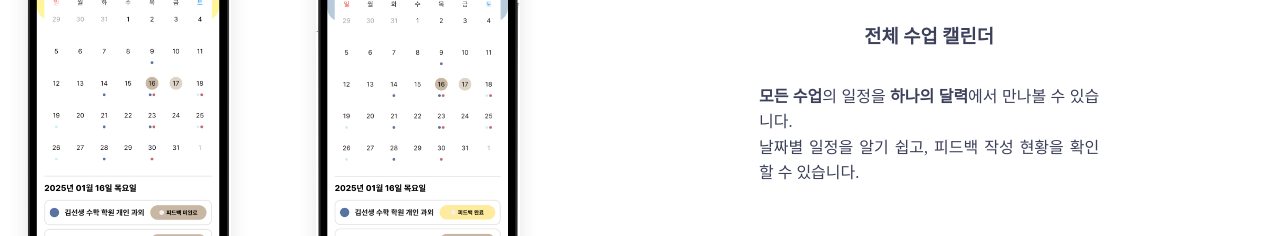
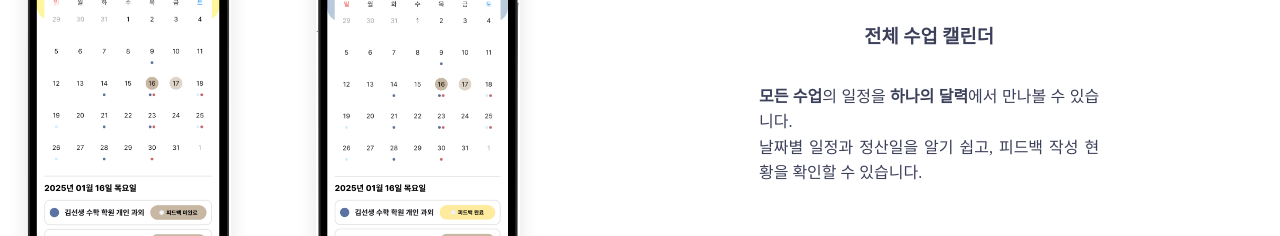
Before and after one commit to STUDULER/studuler_webpage, a plain HTML site: page index.html in a window 1280 px wide. Shown: the part 4700-4936 px from the top of the page. Drawn offline with nearby package versions, Linux system fonts and the light colour scheme; a web font is replaced by a local one.

Commit message:
modify text

```diff
--- a/index.html
+++ b/index.html
@@ -219,7 +219,7 @@
                 <div class="feature-content">
                     <h3>전체 수업 캘린더</h3>
                     <p class="feature-p"><strong>모든 수업</strong>의 일정을 <strong>하나의 달력</strong>에서 만나볼 수 있습니다. </p>
-                    <p class="feature-p">날짜별 일정을 알기 쉽고, 피드백 작성 현황을 확인할 수 있습니다. </p>
+                    <p class="feature-p">날짜별 일정과 정산일을 알기 쉽고, 피드백 작성 현황을 확인할 수 있습니다. </p>
                 </div>
             </div>
 
```
